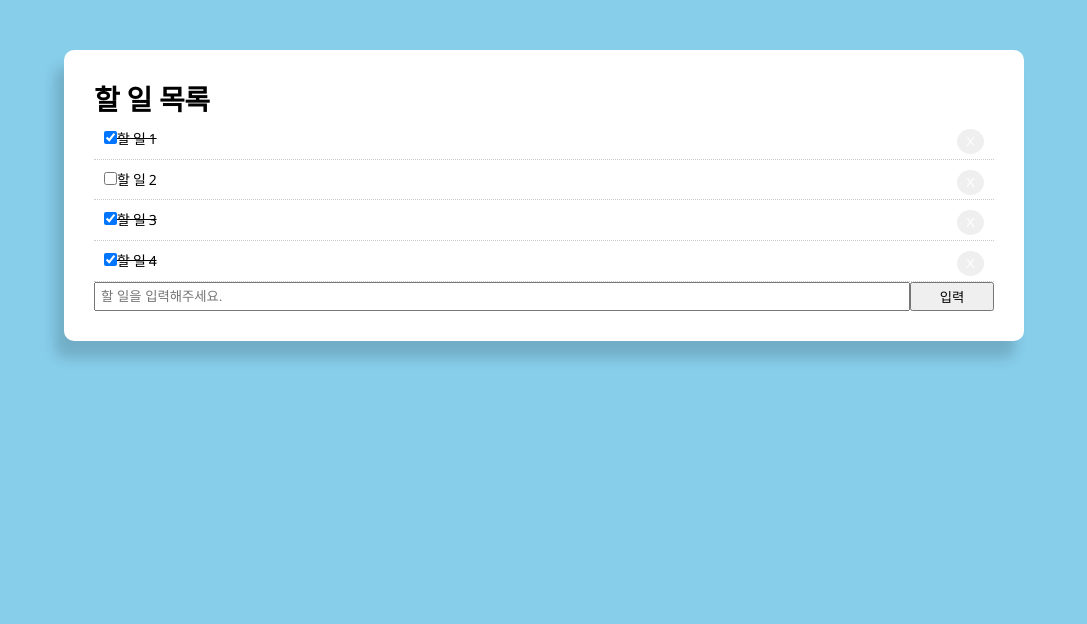
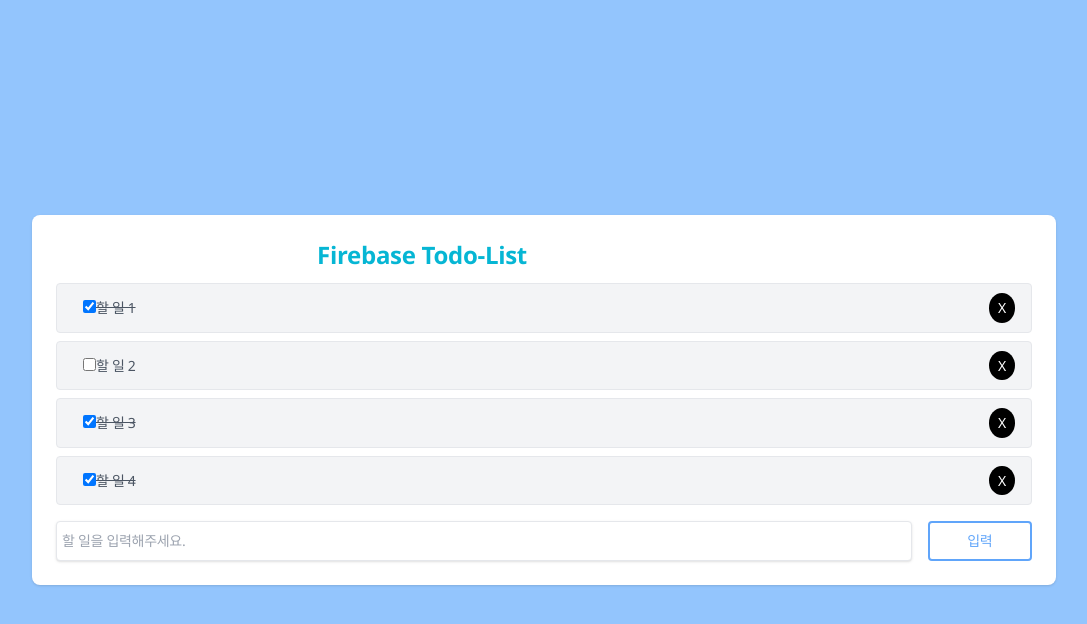
Before and after one commit to returnys/fb-todo, a React (Create React App) app: page / in a window 1280 px wide. Shown: the top 624 px of the page, without its empty margins (96-1183 px from the left). Built offline with nearby package versions, Linux system fonts and the light colour scheme; the HTML template or start-up script is replaced by a standard one.

Commit message:
feat: Tailwind 적용

```diff
--- a/package.json
+++ b/package.json
@@ -40,6 +40,7 @@
     "eslint-config-prettier": "^8.8.0",
     "eslint-plugin-react": "^7.32.2",
     "prettier": "^2.8.8",
-    "sass": "^1.63.3"
+    "sass": "^1.63.3",
+    "tailwindcss": "^3.3.2"
   }
 }
--- a/src/App.js
+++ b/src/App.js
@@ -16,11 +16,13 @@
   const [todoData, setTodoData] = useState(dummy);
 
   return (
-    <>
-      <div className="container">
-        <div className="todo-block">
-          <div className="title">
-            <h1>할 일 목록</h1>
+    <div className="flex items-center justify-center w-screen h-screen bg-blue-300">
+      <div className="w-4/5 p-6 bg-white rounded-[8px] shadow">
+        <div>
+          <div className="flex justify-between mb-3">
+            <h1 className="text-center w-3/4 text-2xl font-bold text-cyan-500">
+              Firebase Todo-List
+            </h1>
           </div>
           {/* 할 일 목록 */}
           <List todoData={todoData} setTodoData={setTodoData} />
@@ -28,7 +30,7 @@
           <Form todoData={todoData} setTodoData={setTodoData} />
         </div>
       </div>
-    </>
+    </div>
   );
 }
 
--- a/src/components/Form.js
+++ b/src/components/Form.js
@@ -1,7 +1,7 @@
 import React, { useState } from "react";
 
 const Form = ({ todoData, setTodoData }) => {
-    console.log("Form 렌더링");
+  console.log("Form 렌더링");
   // 새로운 할 일 state 변수
   const [value, setValue] = useState("");
 
@@ -28,8 +28,13 @@
   return (
     <div>
       <div>
-        <form action="" style={{ display: "flex" }} onSubmit={handleSubmit}>
+        <form
+          className="flex pt-2"
+          style={{ display: "flex" }}
+          onSubmit={handleSubmit}
+        >
           <input
+            className="w-full px-3 py-2 mr-4 text-gray-500 border rounded shadow"
             type="text"
             name="value"
             style={{ flex: "10", padding: "5px" }}
@@ -37,7 +42,12 @@
             value={value}
             onChange={handleChange}
           />
-          <input type="submit" value="입력" style={{ flex: "1" }} />
+          <input
+            className="p-2 text-blue-400 border-2 border-blue-400 rounded hover:text-white hover:bg-blue-400"
+            type="submit"
+            value="입력"
+            style={{ flex: "1" }}
+          />
         </form>
       </div>
     </div>
--- a/src/components/List.js
+++ b/src/components/List.js
@@ -9,6 +9,7 @@
       {todoData.map(item => {
         return (
           <ListItem
+          /* key는 반복문에서 꼭 있어야하고 unique 해야한다. */
             key={item.id}
             item={item}
             todoData={todoData}
@@ -20,4 +21,5 @@
   );
 };
 
+// 리렌더링 최적화를 위한 코드
 export default React.memo(List);
--- a/src/components/ListItem.js
+++ b/src/components/ListItem.js
@@ -14,7 +14,6 @@
   const getStyle = _completed => {
     return {
       padding: "10px",
-      borderBottom: "1px dotted #ccc",
       textDecoration: _completed ? "line-through" : "none",
     };
   };
@@ -43,9 +42,8 @@
   };
 
   return (
-    <div>
-      {/* key는 반복문에서 꼭 있어야하고 unique 해야한다. */}
-      <div style={getStyle(item.completed)} key={item.id}>
+    <div className="flex items-center justify-between w-full mb-2 px-4 py-1 text-gray-600 bg-gray-100 border rounded">
+      <div className="items-center" style={getStyle(item.completed)}>
         {/* defaultChecked : 체크박스에 기본체크 상태 설정 */}
         <input
           type="checkbox"
@@ -53,7 +51,13 @@
           onChange={() => handleCompleteChange(item.id)}
         />
         {item.title}
-        <button style={btnStyle} onClick={() => handleClick(item.id)}>
+      </div>
+      <div className="items-center">
+        <button
+          className="bg-black"
+          style={btnStyle}
+          onClick={() => handleClick(item.id)}
+        >
           X
         </button>
       </div>
@@ -61,4 +65,5 @@
   );
 };
 
-export default ListItem;
+// 리렌더링 최적화 적용
+export default React.memo(ListItem);
--- a/src/index.css
+++ b/src/index.css
@@ -1,4 +1,7 @@
 @charset "utf-8";
+@tailwind base;
+@tailwind components;
+@tailwind utilities;
 * {
   margin: 0;
   padding: 0;
--- /dev/null
+++ b/tailwind.config.js
@@ -0,0 +1,8 @@
+/** @type {import('tailwindcss').Config} */
+module.exports = {
+  content: ["./src/**/*.{html,js}"],
+  theme: {
+    extend: {},
+  },
+  plugins: [],
+}
```
Also changed, not shown: 1 other file (tests, documents, lock files or other folders).
